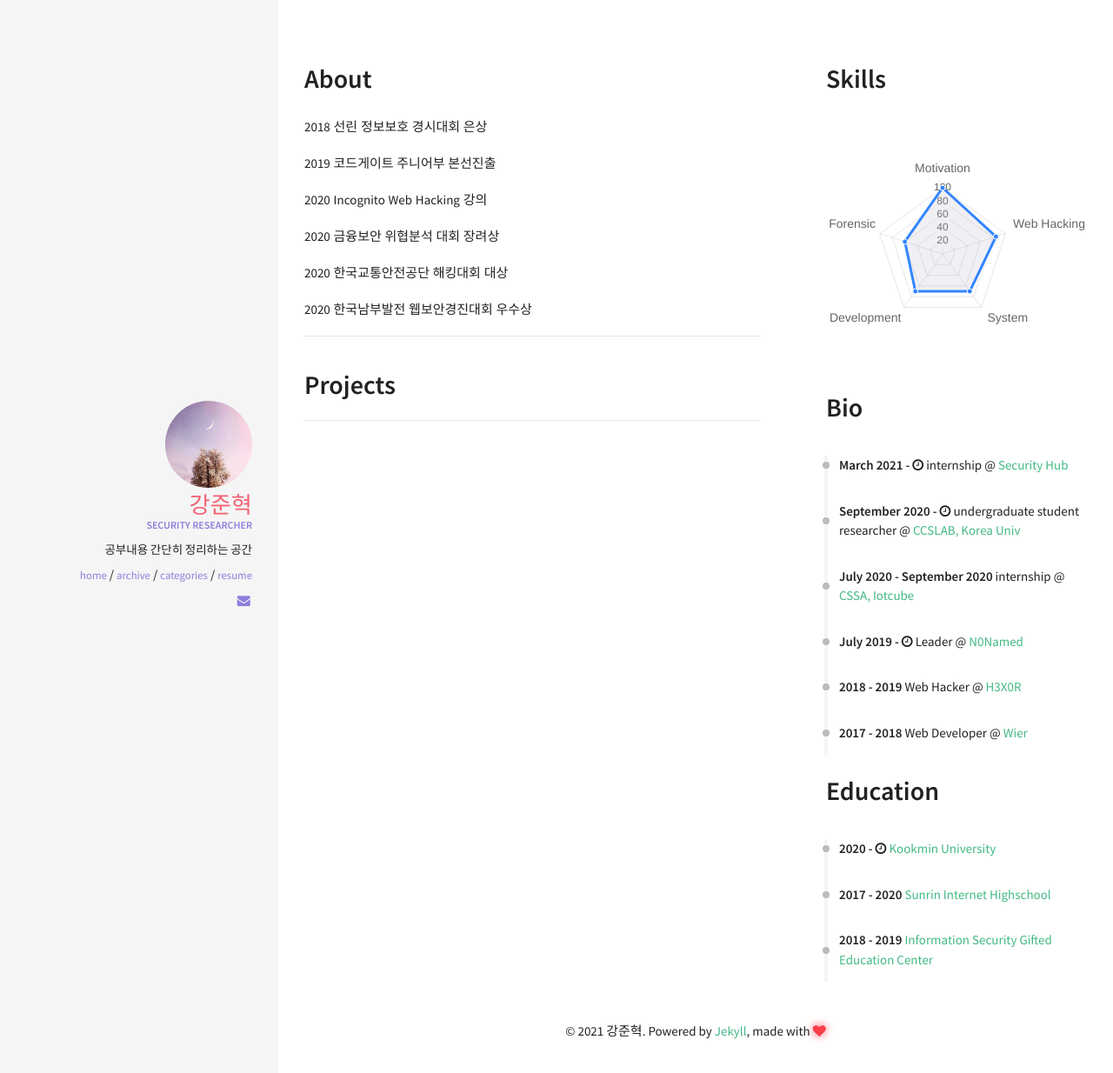
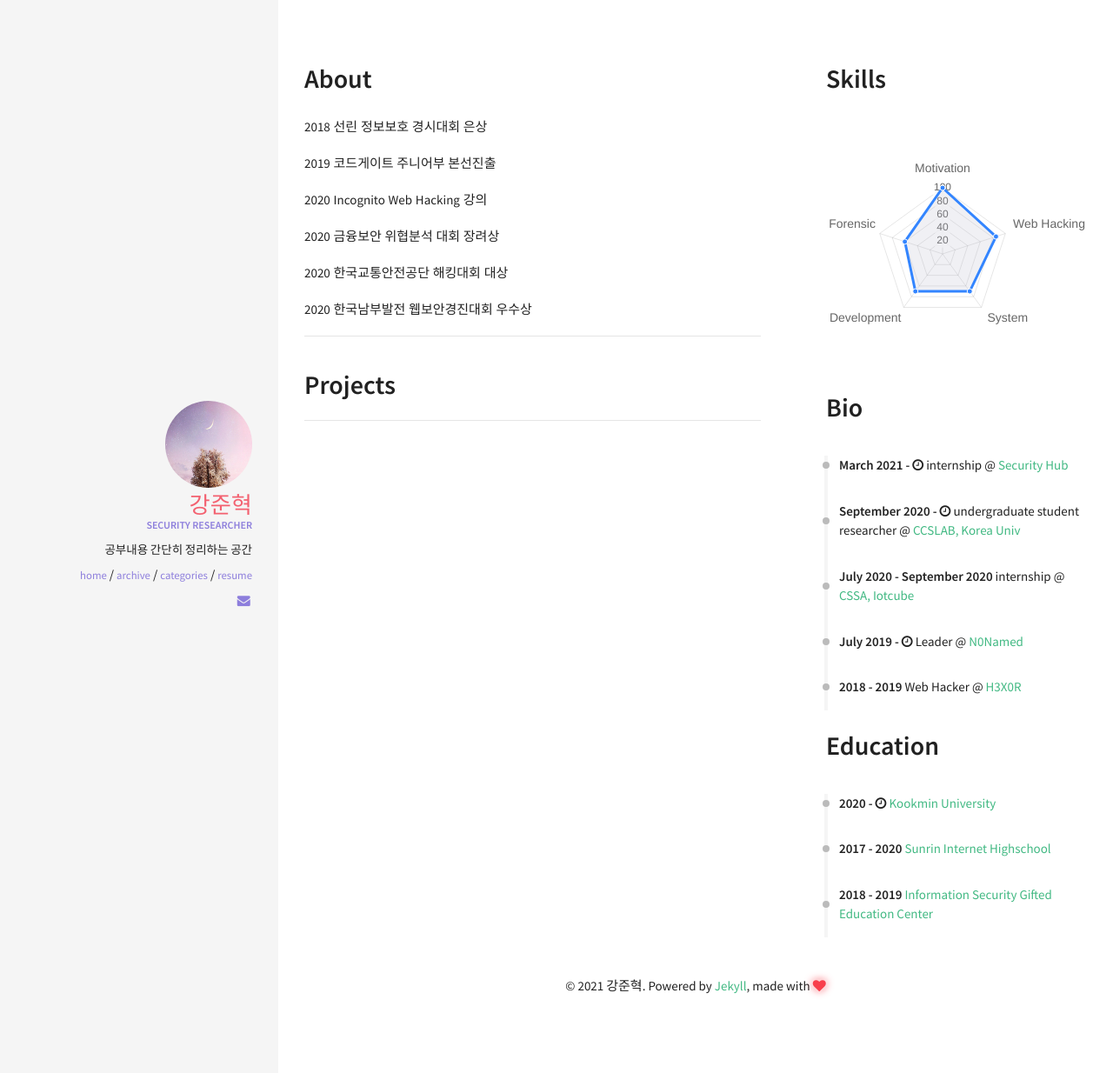
Before and after one commit to kangsecu/kangsecu.github.io, a Jekyll site: the page built from resume.html, in a window 1280 px wide. Shown: the top 1234 px of the page at 87% size. Built offline with Jekyll 4.4.1, drawn with Linux system fonts in a browser that asks for light colours; nearby versions of some CDN libraries.

Commit message:
Update careers.yml

```diff
--- a/_data/index/careers.yml
+++ b/_data/index/careers.yml
@@ -23,7 +23,3 @@
 - name: H3X0R
   date: 2018 - 2019
   job: Web Hacker
-
-- name: Wier
-  date: 2017 - 2018
-  job: Web Developer
```
